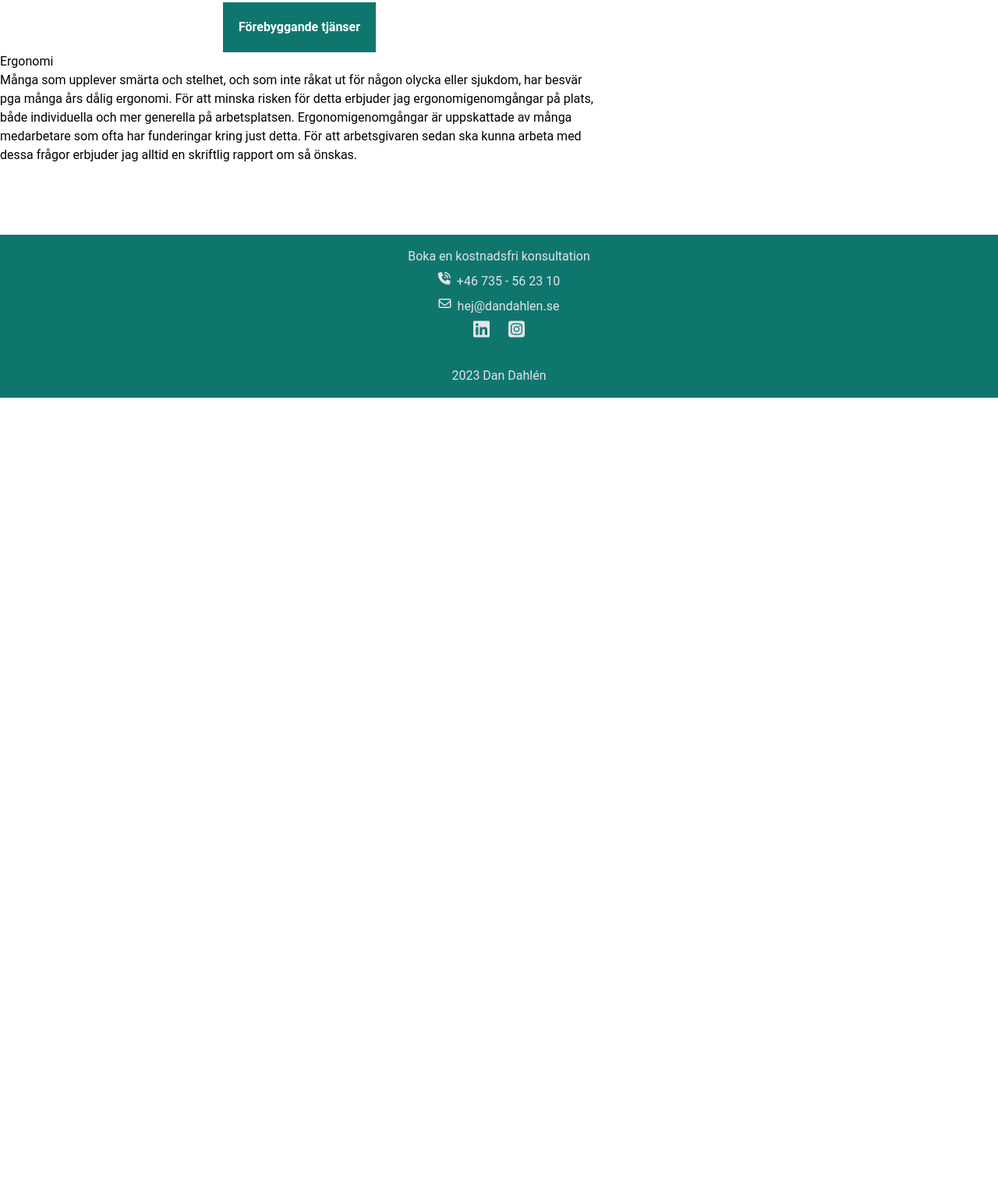
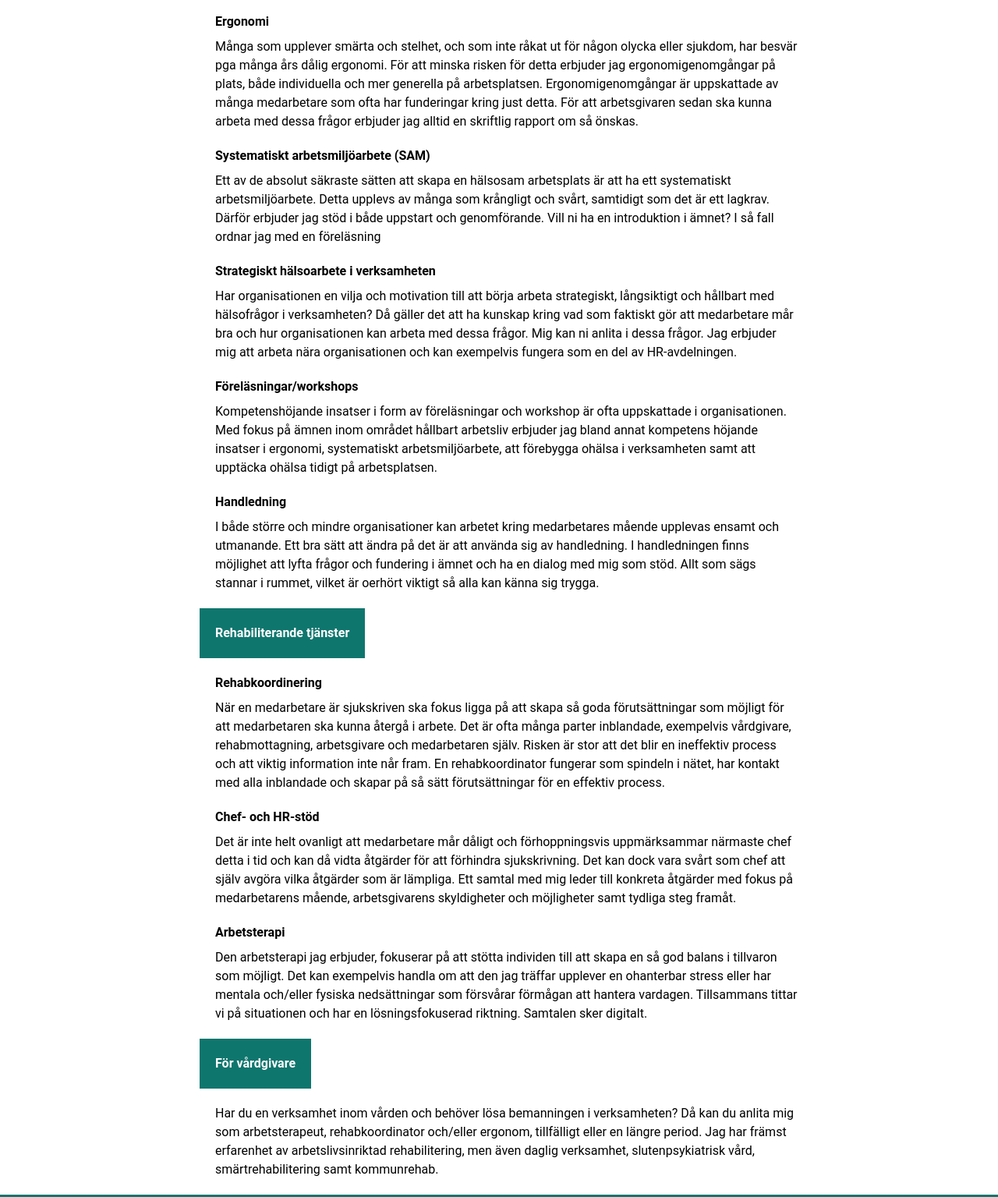
Before and after one commit to birgerosterberg/dan-website, a website: page src/services.html in a window 1280 px wide. Shown: the part 290-1825 px from the top of the page at 78% size. Before the commit the page ends 800 px from the top, so only its background shows below. Drawn offline with nearby package versions, Linux system fonts and the light colour scheme.

Commit message:
add faq, services.html with styles

```diff
--- a/src/services.html
+++ b/src/services.html
@@ -43,21 +43,91 @@
         </div>
     </header>
 
-    <main class="flex flex-col justify-center flex-grow">
+    <main class="flex flex-col items-center flex-grow w-screen">
         <!-- Add main stuff here! -->
-        <div class="flex flex-col w-3/5 items-center">
-            <h2 class="bg-teal-700 p-5 font-bold text-white w-max">Förebyggande tjänser</h2>
-            <div class="">
-                <h3>Ergonomi</h3>
-                <p>Många som upplever smärta och stelhet, och som inte råkat ut för någon olycka eller sjukdom, har
+        <div class="flex flex-col mt-5 md:w-3/5">
+            <h2 class="bg-teal-700 p-5 mb-5 font-bold text-white w-max">Förebyggande tjänser</h2>
+            <div class="flex flex-col pl-2 md:pl-5">
+                <h3 class="font-bold pb-2">Ergonomi</h3>
+                <p class="mb-5">Många som upplever smärta och stelhet, och som inte råkat ut för någon olycka eller
+                    sjukdom, har
                     besvär pga många års dålig ergonomi. För att minska risken för detta erbjuder jag
                     ergonomigenomgångar på plats, både individuella och mer generella på arbetsplatsen.
                     Ergonomigenomgångar är uppskattade av många medarbetare som ofta har funderingar kring just
                     detta. För att arbetsgivaren sedan ska kunna arbeta med dessa frågor erbjuder jag alltid en
                     skriftlig rapport om så önskas.</p>
+                <h3 class="font-bold pb-2">Systematiskt arbetsmiljöarbete (SAM)</h3>
+                <p class="mb-5"> Ett av de absolut säkraste sätten att skapa en hälsosam arbetsplats är att ha ett
+                    systematiskt
+                    arbetsmiljöarbete. Detta upplevs av många som krångligt och svårt, samtidigt som det är ett lagkrav.
+                    Därför erbjuder jag stöd i både uppstart och genomförande. Vill ni ha en introduktion i ämnet? I så
+                    fall ordnar jag med en föreläsning</p>
+                <h3 class="font-bold pb-2"> Strategiskt hälsoarbete i verksamheten
+                </h3>
+                <p class="mb-5">
+                    Har organisationen en vilja och motivation till att börja arbeta strategiskt, långsiktigt och
+                    hållbart
+                    med hälsofrågor i verksamheten? Då gäller det att ha kunskap kring vad som faktiskt gör att
+                    medarbetare
+                    mår bra och hur organisationen kan arbeta med dessa frågor. Mig kan ni anlita i dessa frågor. Jag
+                    erbjuder mig att arbeta nära organisationen och kan exempelvis fungera som en del av HR-avdelningen.
+                </p>
+                <h3 class="font-bold pb-2"> Föreläsningar/workshops
+                </h3>
+                <p class="mb-5"> Kompetenshöjande insatser i form av föreläsningar och workshop är ofta uppskattade i
+                    organisationen.
+                    Med
+                    fokus på ämnen inom området hållbart arbetsliv erbjuder jag bland annat kompetens höjande insatser i
+                    ergonomi, systematiskt arbetsmiljöarbete, att förebygga ohälsa i verksamheten samt att upptäcka
+                    ohälsa
+                    tidigt på arbetsplatsen.
+                </p>
+                <h3 class="font-bold pb-2">Handledning</h3>
+                <p class="mb-5"> I både större och mindre organisationer kan arbetet kring medarbetares mående upplevas
+                    ensamt och
+                    utmanande. Ett bra sätt att ändra på det är att använda sig av handledning. I handledningen finns
+                    möjlighet att lyfta frågor och fundering i ämnet och ha en dialog med mig som stöd. Allt som sägs
+                    stannar i rummet, vilket är oerhört viktigt så alla kan känna sig trygga.
+                </p>
             </div>
-            <!-- Huvud container! -->
-        </div>
+            <!-- Del 2 -->
+            <h2 class="bg-teal-700 p-5 mb-5 font-bold text-white w-max">Rehabiliterande tjänster</h2>
+            <div class="flex flex-col pl-2 md:pl-5">
+                <h3 class="font-bold pb-2">Rehabkoordinering</h3>
+                <p class="mb-5">
+                    När en medarbetare är sjukskriven ska fokus ligga på att skapa så goda förutsättningar som möjligt
+                    för att medarbetaren ska kunna återgå i arbete. Det är ofta många parter inblandade, exempelvis
+                    vårdgivare, rehabmottagning, arbetsgivare och medarbetaren själv. Risken är stor att det blir en
+                    ineffektiv process och att viktig information inte når fram. En rehabkoordinator fungerar som
+                    spindeln i nätet, har kontakt med alla inblandade och skapar på så sätt förutsättningar för en
+                    effektiv process.</p>
+                <h3 class="font-bold pb-2">Chef- och HR-stöd</h3>
+                <p class="mb-5">
+                    Det är inte helt ovanligt att medarbetare mår dåligt och förhoppningsvis uppmärksammar närmaste chef
+                    detta i tid och kan då vidta åtgärder för att förhindra sjukskrivning. Det kan dock vara svårt som
+                    chef att själv avgöra vilka åtgärder som är lämpliga. Ett samtal med mig leder till konkreta
+                    åtgärder med fokus på medarbetarens mående, arbetsgivarens skyldigheter och möjligheter samt tydliga
+                    steg framåt.</p>
+                <h3 class="font-bold pb-2"> Arbetsterapi
+
+                </h3>
+                <p class="mb-5">
+                    Den arbetsterapi jag erbjuder, fokuserar på att stötta individen till att skapa en så god balans i
+                    tillvaron som möjligt. Det kan exempelvis handla om att den jag träffar upplever en ohanterbar
+                    stress eller har mentala och/eller fysiska nedsättningar som försvårar förmågan att hantera
+                    vardagen. Tillsammans tittar vi på situationen och har en lösningsfokuserad riktning. Samtalen sker
+                    digitalt. </p>
+            </div>
+            <!-- Del 3 -->
+            <h2 class="bg-teal-700 p-5 mb-5 font-bold text-white w-max">För vårdgivare</h2>
+            <div class="flex flex-col pl-2 md:pl-5">
+                <p class="mb-5">
+                    Har du en verksamhet inom vården och behöver lösa bemanningen i verksamheten? Då kan du anlita mig
+                    som arbetsterapeut, rehabkoordinator och/eller ergonom, tillfälligt eller en längre period. Jag har
+                    främst erfarenhet av arbetslivsinriktad rehabilitering, men även daglig verksamhet,
+                    slutenpsykiatrisk vård, smärtrehabilitering samt kommunrehab.</p>
+
+            </div>
 
     </main>
     <footer class="bg-teal-700 w-screen h-34 p-4 flex text-zinc-200 mt-auto">
```
Also changed, not shown: src/faq.html (+2 -2 lines), dist/output.css.
